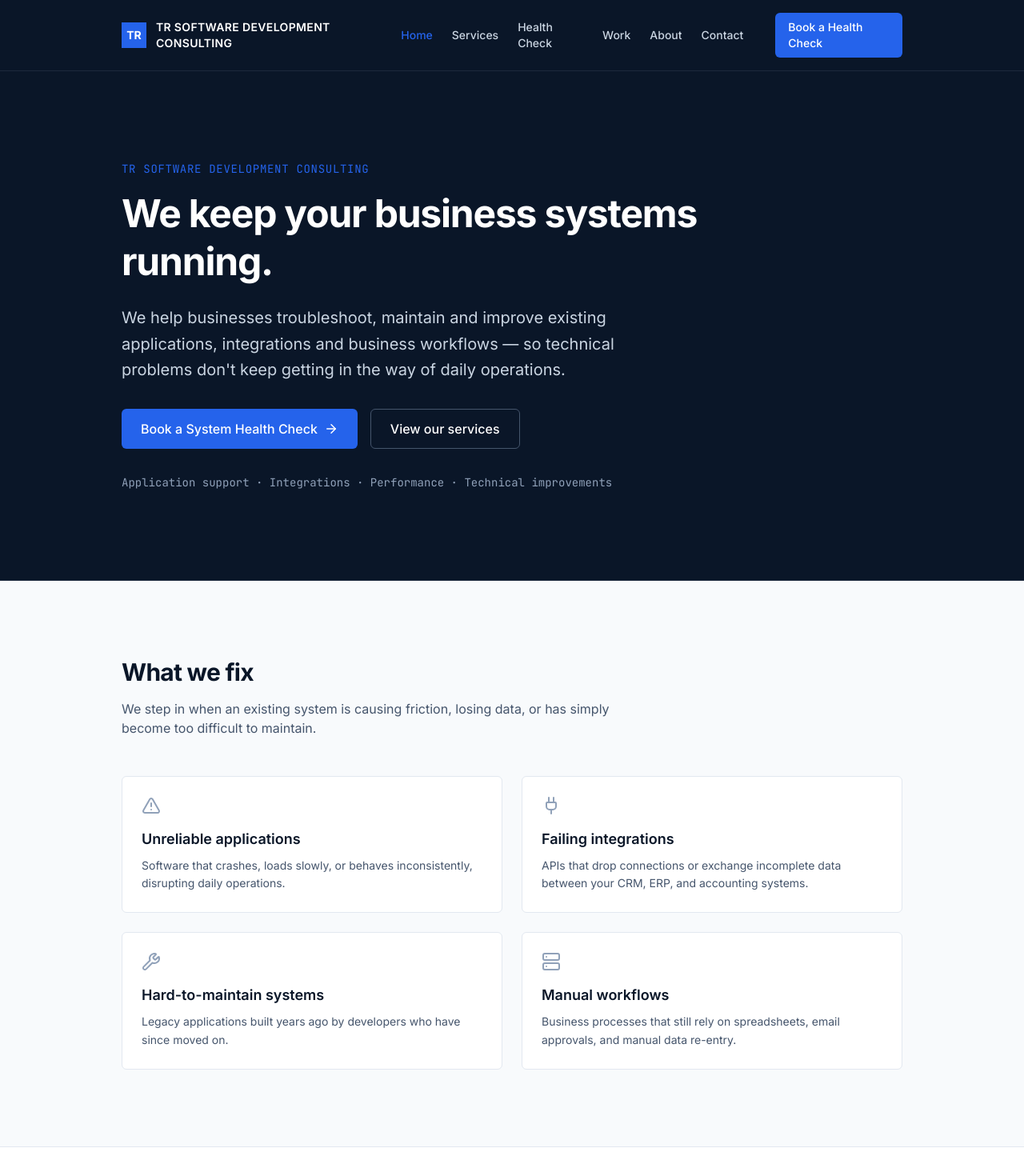
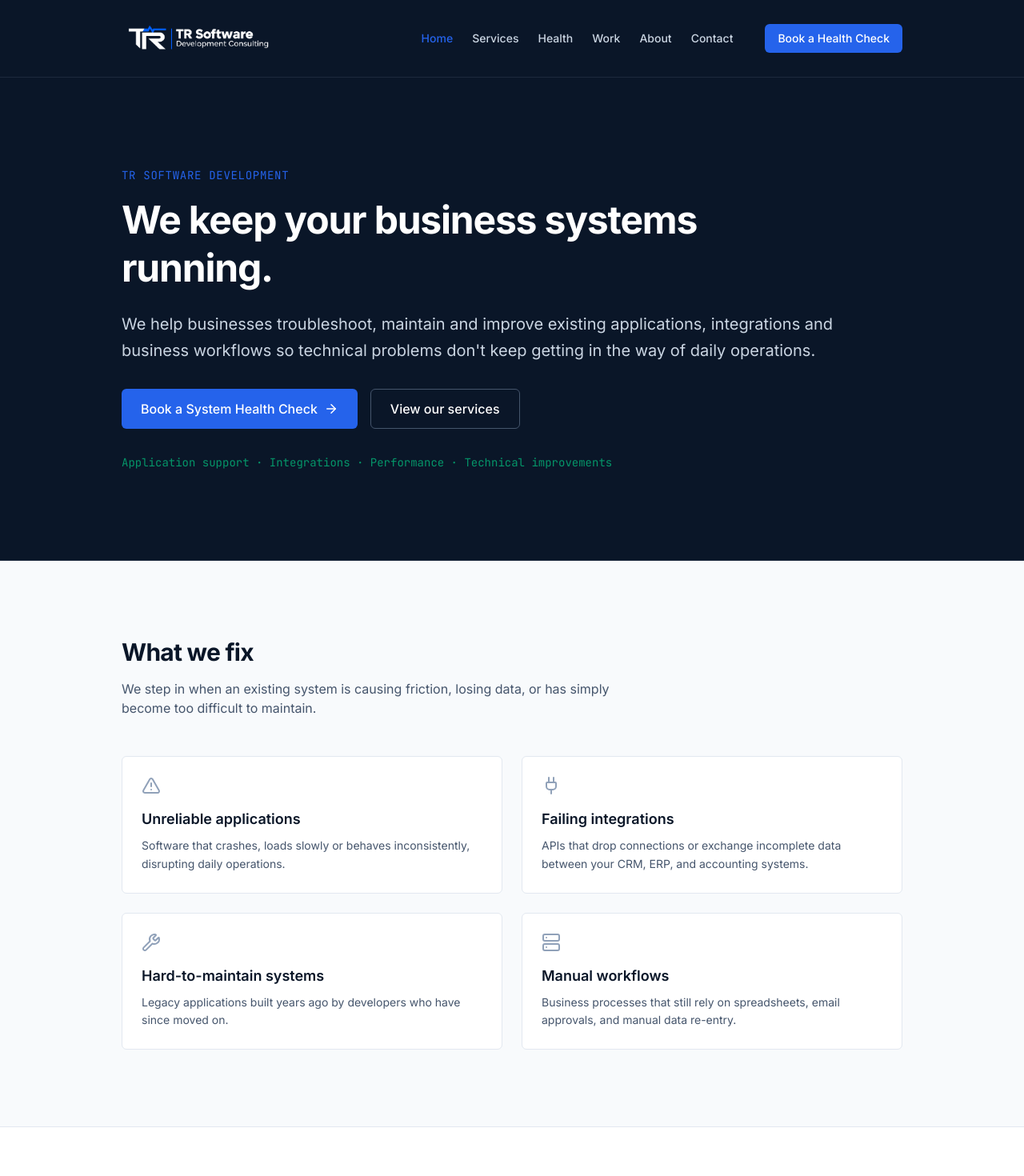
Before and after one commit to PLThabangR/tr-website, a React (Vite) app: page / in a window 1280 px wide. Shown: the top 1470 px of the page at 80% size. Built offline with nearby package versions, Linux system fonts and the light colour scheme.

Commit message:
Fixed error and added new logo banner

```diff
--- a/src/components/Footer.tsx
+++ b/src/components/Footer.tsx
@@ -10,7 +10,7 @@ export default function Footer() {
           <div className="md:col-span-2">
             <div className="flex items-center gap-3 mb-4">
               <img
-                src="/TRLogoHor.png"
+                src="/TRBannerBgClear.png"
                 alt="TR Software Development Consulting"
                 className="h-10 w-auto"
               />
--- a/src/components/Header.tsx
+++ b/src/components/Header.tsx
@@ -9,7 +9,7 @@ export default function Header() {
   const navLinks = [
     { to: "/", label: "Home" },
     { to: "/services", label: "Services" },
-    { to: "/health-check", label: "Health Check" },
+    { to: "/health-check", label: "Health" },
     { to: "/work", label: "Work" },
     { to: "/about", label: "About" },
     { to: "/contact", label: "Contact" },
@@ -18,14 +18,22 @@ export default function Header() {
   return (
     <header className="sticky top-0 z-50 bg-navy border-b border-slate-800">
       <div className="container-custom flex items-center justify-between py-4">
-        <Link to="/" className="flex items-center gap-3 group">
-          <div className="w-8 h-8 bg-tech-blue flex items-center justify-center font-bold text-white text-sm">
-            TR
-          </div>
-          <span className="hidden md:block font-semibold text-sm text-white tracking-wide">
-            TR SOFTWARE DEVELOPMENT CONSULTING
-          </span>
-        </Link>
+        <a
+          href="https://trsoftwaredev.vercel.app/"
+          className="flex items-center gap-3 group"
+        >
+          <img
+            src="/TRBannerBgClear.png"
+            alt="TR Software Development Consulting"
+            className="h-8 w-auto md:hidden"
+          />
+
+          <img
+            src="/TRBannerBgClear.png"
+            alt="TR Software Development Consulting"
+            className="h-16 w-auto hidden md:block"
+          />
+        </a>
 
         <nav className="hidden md:flex items-center gap-6">
           {navLinks.map((link) => (
--- a/src/pages/About.tsx
+++ b/src/pages/About.tsx
@@ -6,7 +6,7 @@ export default function About() {
     <>
       <section className="bg-navy text-white border-b border-slate-800">
         <div className="container-custom py-20 md:py-24">
-          <div className="max-w-3xl">
+          <div className="max-w-4xl">
             <h1 className="text-white mb-6">
               We look after the software your business already depends on.
             </h1>
--- a/src/pages/Contact.tsx
+++ b/src/pages/Contact.tsx
@@ -23,7 +23,7 @@ export default function Contact() {
     <>
       <section className="bg-navy text-white border-b border-slate-800">
         <div className="container-custom py-16">
-          <div className="max-w-3xl">
+          <div className="max-w-4xl">
             <h1 className="text-white mb-4">Contact</h1>
             <p className="text-lg text-slate-300">
               Tell us about the system that is causing problems. We will respond
--- a/src/pages/HealthCheck.tsx
+++ b/src/pages/HealthCheck.tsx
@@ -10,12 +10,12 @@ export default function HealthCheck() {
     <>
       <section className="bg-navy text-white border-b border-slate-800">
         <div className="container-custom py-20 md:py-24">
-          <div className="max-w-3xl">
+          <div className="max-w-4xl">
             <div className="font-mono text-sm text-tech-blue mb-4 uppercase tracking-wider">
               Signature Service
             </div>
             <h1 className="text-white mb-6">System Health Check</h1>
-            <p className="text-lg md:text-xl text-slate-300 mb-8 leading-relaxed max-w-2xl">
+            <p className="text-lg md:text-xl text-slate-300 mb-8 leading-relaxed max-w-4xl">
               A structured assessment of an existing business system. We
               investigate reliability, performance, maintainability and
               integration risks and give you a clear prioritised roadmap.
--- a/src/pages/Home.tsx
+++ b/src/pages/Home.tsx
@@ -14,7 +14,7 @@ export default function Home() {
     {
       icon: AlertTriangle,
       title: "Unreliable applications",
-      desc: "Software that crashes, loads slowly, or behaves inconsistently, disrupting daily operations.",
+      desc: "Software that crashes, loads slowly or behaves inconsistently, disrupting daily operations.",
     },
     {
       icon: Plug,
@@ -51,7 +51,7 @@ export default function Home() {
     },
     {
       title: "Application Improvements",
-      desc: "Building the specific features, reports, and dashboards your business actually needs.",
+      desc: "Building the specific features, reports and dashboards your business actually needs.",
       link: "/services",
     },
   ];
@@ -61,16 +61,15 @@ export default function Home() {
       {/* Section 1: Hero */}
       <section className="bg-navy text-white border-b border-slate-800">
         <div className="container-custom py-20 md:py-28">
-          <div className="max-w-3xl">
+          <div className="max-w-4xl">
             <div className="font-mono text-sm text-tech-blue mb-4 uppercase tracking-wider">
-              TR Software Development Consulting
+              TR Software Development
             </div>
             <h1 className="text-white mb-6">
               We keep your business systems running.
             </h1>
-            <p className="text-lg md:text-xl text-slate-300 mb-8 leading-relaxed max-w-2xl">
-              We help businesses troubleshoot, maintain and improve existing
-              applications, integrations and business workflows — so technical
+            <p className="text-lg md:text-xl text-slate-300 mb-8 leading-relaxed max-w-4xl">
+              We help businesses troubleshoot, maintain and improve existing applications, integrations and business workflows  so technical
               problems don't keep getting in the way of daily operations.
             </p>
             <div className="flex flex-col sm:flex-row gap-4">
@@ -82,7 +81,7 @@ export default function Home() {
                 View our services
               </Link>
             </div>
-            <div className="mt-8 text-sm font-mono text-slate-400">
+            <div className="mt-8 text-sm font-mono text-african-green">
               Application support · Integrations · Performance · Technical
               improvements
             </div>
--- a/src/pages/Services.tsx
+++ b/src/pages/Services.tsx
@@ -5,7 +5,7 @@ export default function Services() {
   const services = [
     {
       title: "Application Managed Services",
-      desc: "Ongoing maintenance, support, and incremental improvement for the software your business already depends on.",
+      desc: "Ongoing maintenance, support and incremental improvement for the software your business already depends on.",
       points: [
         "Incident support and bug fixes",
         "Security patching and dependency updates",
@@ -16,7 +16,7 @@ export default function Services() {
     },
     {
       title: "System Health Check",
-      desc: "A structured, fixed-fee assessment of an existing application's current state, risks, and roadmap.",
+      desc: "A structured, fixed-fee assessment of an existing application's current state, risks and roadmap.",
       points: [
         "Code and architecture review",
         "Database and integration assessment",
@@ -27,7 +27,7 @@ export default function Services() {
     },
     {
       title: "Integration & API Support",
-      desc: "Connecting systems so data flows reliably between them, and fixing integrations that have stopped working.",
+      desc: "Connecting systems so data flows reliably between them and fixing integrations that have stopped working.",
       points: [
         "REST API development and maintenance",
         "Webhook configuration",
@@ -64,14 +64,14 @@ export default function Services() {
     <>
       <section className="bg-navy text-white border-b border-slate-800">
         <div className="container-custom py-20 md:py-24">
-          <div className="max-w-3xl">
+          <div className="max-w-4xl">
             <div className="font-mono text-sm text-tech-blue mb-4 uppercase tracking-wider">
               Services
             </div>
             <h1 className="text-white mb-6">What we do</h1>
-            <p className="text-lg md:text-xl text-slate-300 leading-relaxed max-w-2xl">
+            <p className="text-lg md:text-xl text-slate-300 leading-relaxed max-w-4xl">
               We focus on the practical, ongoing work required to keep business
-              systems stable, secure, and useful.
+              systems stable, secure and useful.
             </p>
           </div>
         </div>
```
Also changed, not shown: public/TRBanner.png (added), public/TRBannerBgClear.png (added).
